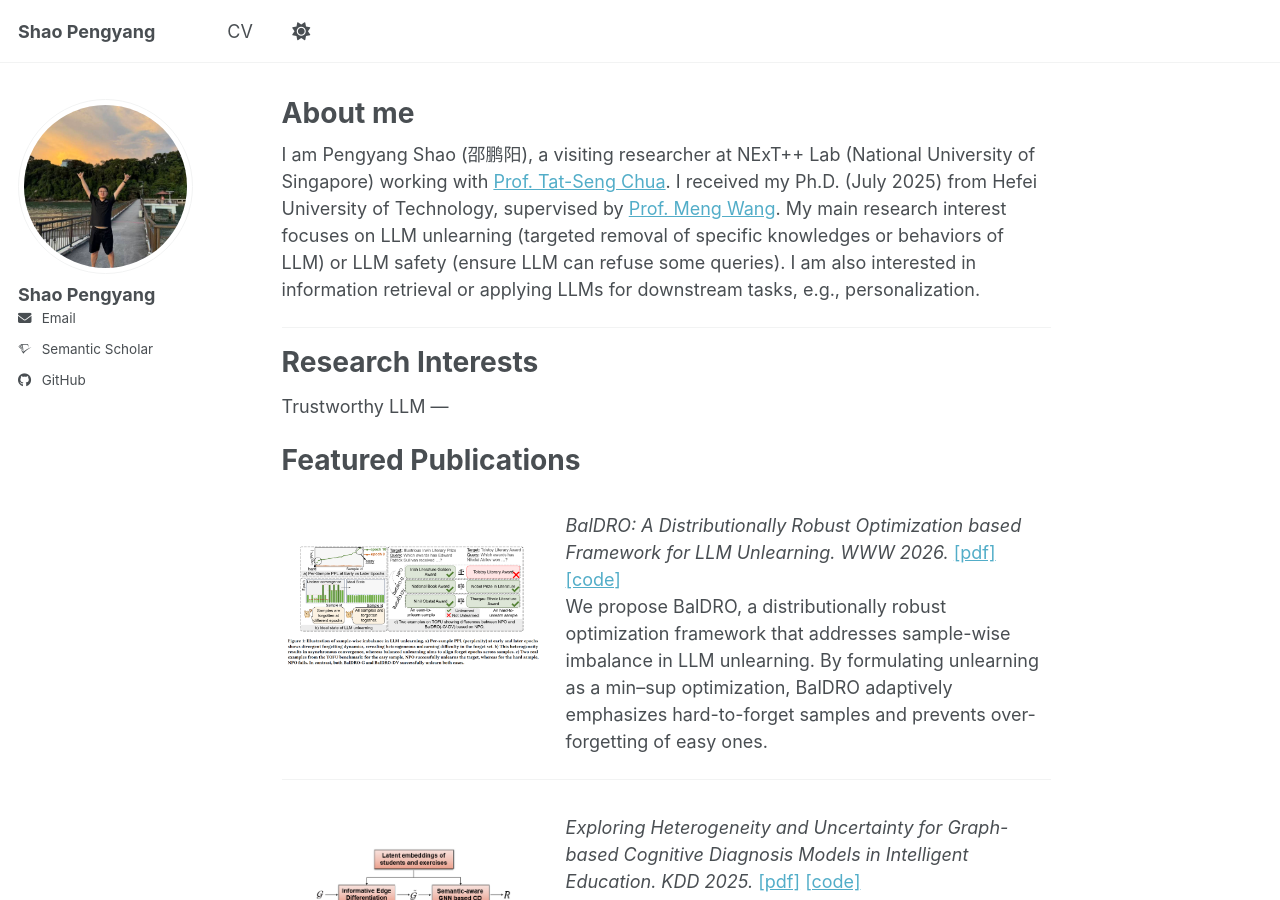
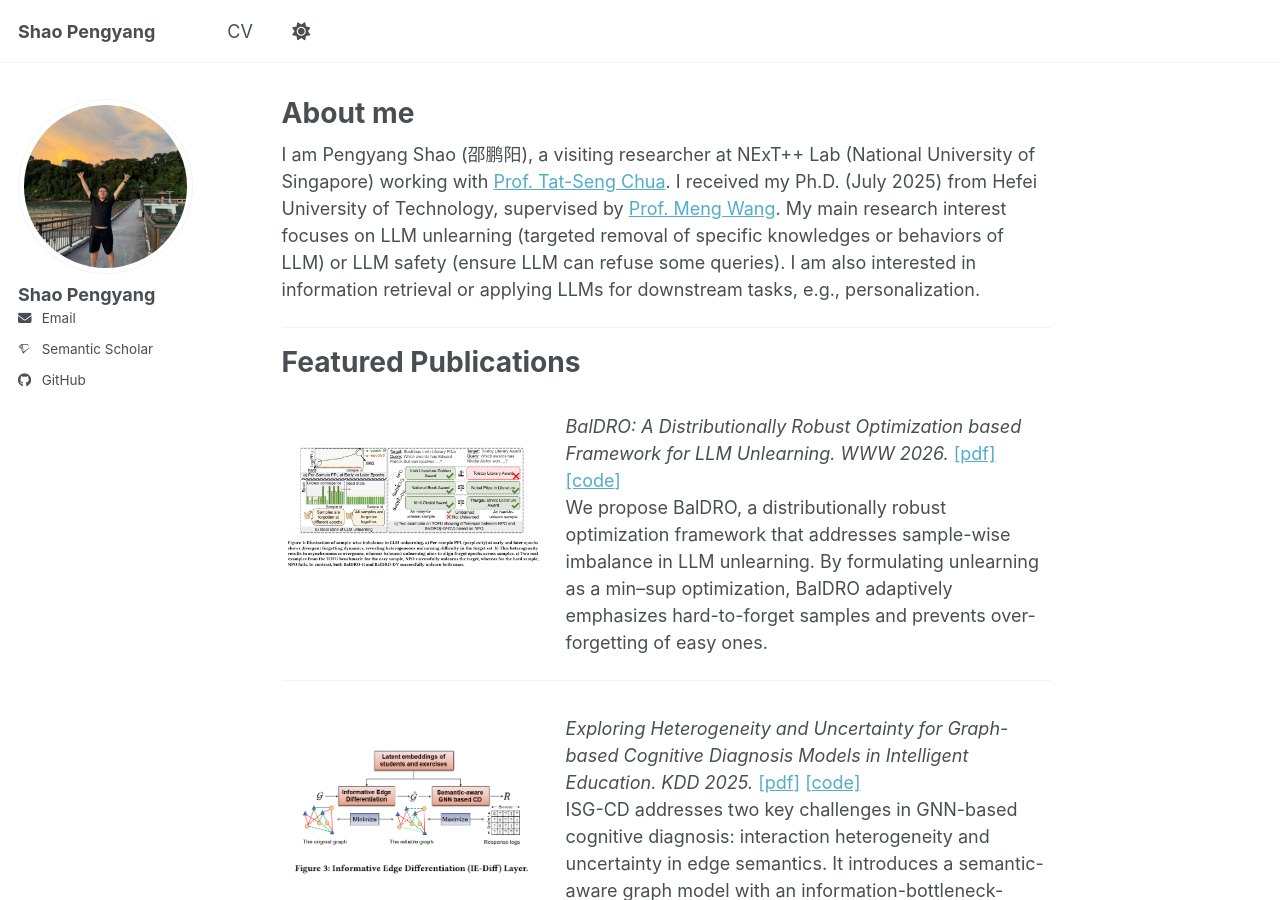
Before and after one commit to ShaoPengyang/ShaoPengyang.github.io, a Jekyll site: the page built from _pages/about.md, in a window 1280 px wide and 900 px high. Built offline with Jekyll 4.4.1, drawn with Linux system fonts in a browser that asks for light colours; some web fonts are replaced; a script bundle is joined from its source files by our own code; library files that are not in the unit come from our copies.

Commit message:
Update about.md

```diff
--- a/_pages/about.md
+++ b/_pages/about.md
@@ -9,11 +9,6 @@ redirect_from:
 
 I am Pengyang Shao (邵鹏阳), a visiting researcher at NExT++ Lab (National University of Singapore) working with [Prof. Tat-Seng Chua](https://www.comp.nus.edu.sg/cs/people/chuats/). I received my Ph.D. (July 2025) from Hefei University of Technology, supervised by [Prof. Meng Wang](https://sites.google.com/view/meng-wang/home). My main research interest focuses on LLM unlearning (targeted removal of specific knowledges or behaviors of LLM) or LLM safety (ensure LLM can refuse some queries). I am also interested in information retrieval or applying LLMs for downstream tasks, e.g., personalization.
 
----
-
-Research Interests
-======
-Trustworthy LLM
 ---
 
 Featured Publications
```
